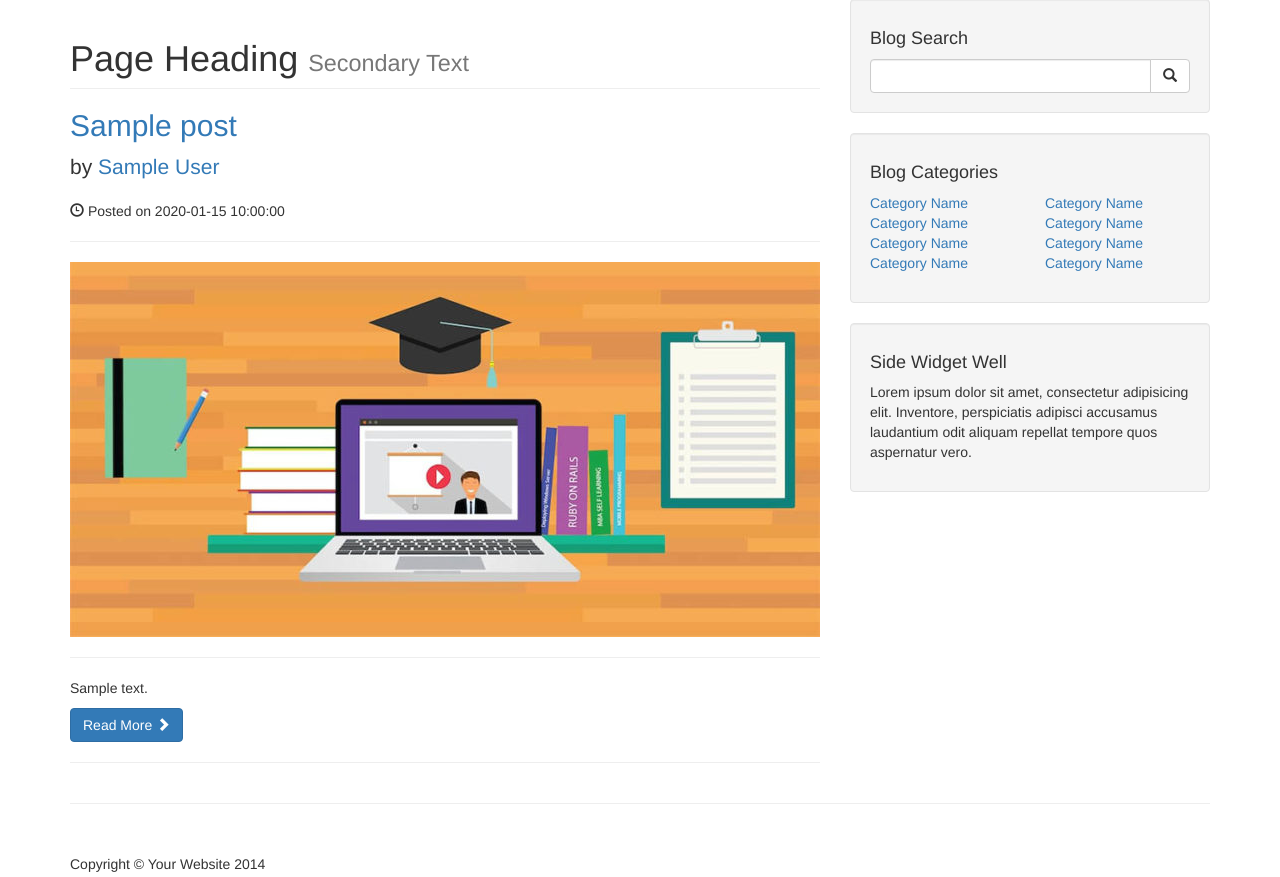
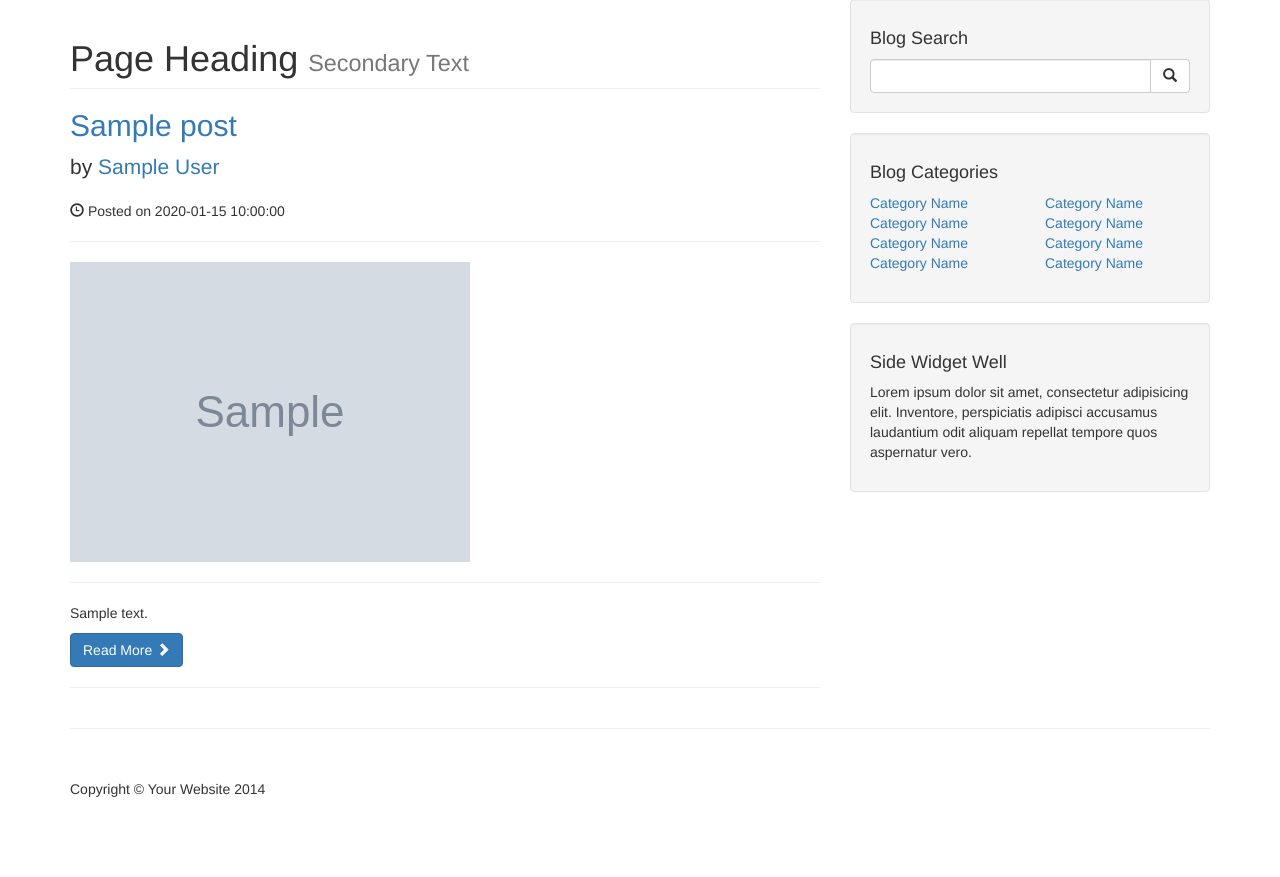
Before and after one commit to coderkhayrul/cms-application, a PHP site: page / in a window 1280 px wide. Shown: the part 71-948 px from the top of the page. After the commit the page ends 868 px from the top, so only its background shows below. Run offline with PHP 8.4, Linux system fonts and the light colour scheme; tables that the repository leaves empty or names only in its code hold one stand-in row (values such as "Sample post"); grey boxes marked "Sample" are stand-in pictures.

Commit message:
Image Dynamic Update

```diff
--- a/index.php
+++ b/index.php
@@ -29,7 +29,7 @@ $posts_data = mysqli_query($connection,$query);
                 </p>
                 <p><span class="glyphicon glyphicon-time"></span> Posted on <?php echo $post_data['post_date']?></p>
                 <hr>
-                <img class="img-responsive" src="images/image.jpg" alt="course image show">
+                <img class="img-responsive" src="<?php echo $post_data['post_image']?>" alt="course image show">
                 <hr>
                 <p><?php echo $post_data['post_content']?></p>
                 <a class="btn btn-primary" href="#">Read More <span class="glyphicon glyphicon-chevron-right"></span></a>
```
Also changed, not shown: images/image.jpg, images/image2.jpg (added).
